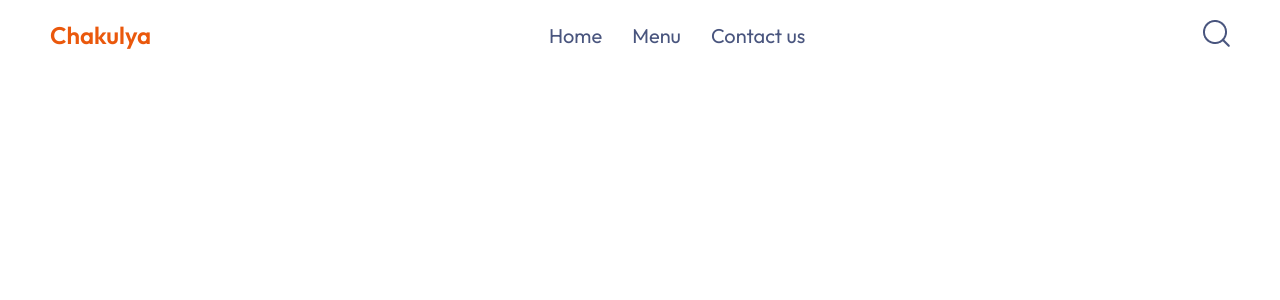
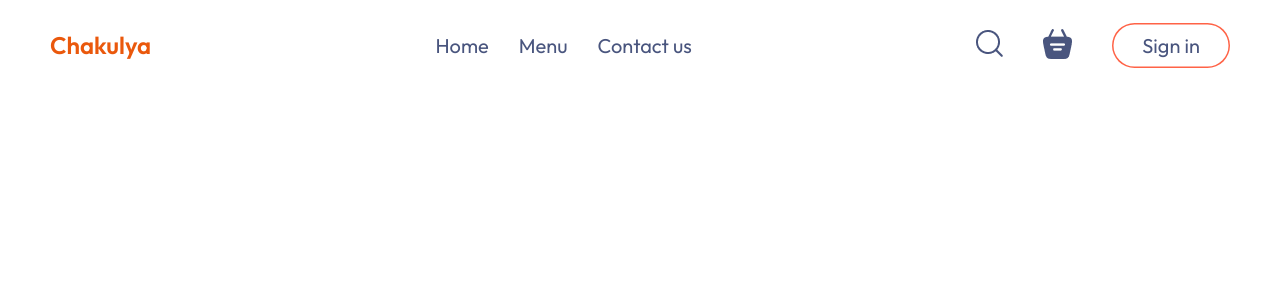
Before and after one commit to kalema1/chakulya, a React (Vite) app in the folder frontend/: page / in a window 1280 px wide. Shown: the top 300 px of the page. Built offline with nearby package versions, Linux system fonts and the light colour scheme.

Commit message:
add styles for the navigation bar
- added styles for thr NavBarRight component.
- added styles for the PageNav component.

```diff
--- a/frontend/src/features/pageNavigation/NavBarRight.jsx
+++ b/frontend/src/features/pageNavigation/NavBarRight.jsx
@@ -1,8 +1,17 @@
+import { Link } from "react-router-dom";
+import styles from "./NavBarRight.module.css";
+
 export default function NavBarRight() {
   return (
-    <div>
+    <div className={styles.navBarRightContainer}>
       <div>
         <img src="frontend_assets/search_icon.png" alt="" />
+      </div>
+      <div>
+        <img src="frontend_assets/basket_icon.png" alt="" />
+      </div>
+      <div>
+        <Link className={styles.signIn}>Sign in</Link>
       </div>
     </div>
   );
--- /dev/null
+++ b/frontend/src/features/pageNavigation/NavBarRight.module.css
@@ -0,0 +1,19 @@
+.navBarRightContainer {
+  display: flex;
+  align-items: center;
+  gap: 4rem;
+}
+
+.signIn {
+  color: var(--color-font-2);
+  font-size: 2rem;
+  padding: 1rem 3rem;
+  box-shadow: 0 0 0 1.5px var(--color-border) inset;
+  border-radius: 500px;
+  transition: 0.3s;
+}
+
+.signIn:hover {
+  background-color: var(--color-background);
+  box-shadow: none;
+}
--- a/frontend/src/features/pageNavigation/PageNav.jsx
+++ b/frontend/src/features/pageNavigation/PageNav.jsx
@@ -5,7 +5,7 @@ import styles from "./PageNav.module.css";
 
 export default function PageNav() {
   return (
-    <header>
+    <header className={styles.header}>
       <div className="container">
         <div className={styles.navContainer}>
           <div>
--- a/frontend/src/features/pageNavigation/PageNav.module.css
+++ b/frontend/src/features/pageNavigation/PageNav.module.css
@@ -1,3 +1,7 @@
+.header {
+  margin: 2rem 0;
+}
+
 .navContainer {
   display: flex;
   align-items: center;
--- a/frontend/src/index.css
+++ b/frontend/src/index.css
@@ -4,6 +4,8 @@
   --font-family: "Outfit", sans-serif;
   --color-font-1: #ea580c;
   --color-font-2: #49557e;
+  --color-border: tomato;
+  --color-background: #fff4f2;
 }
 
 * {
```
